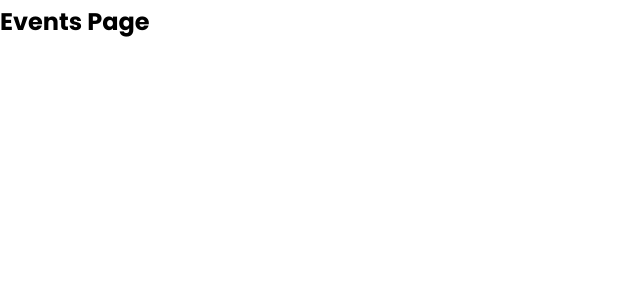
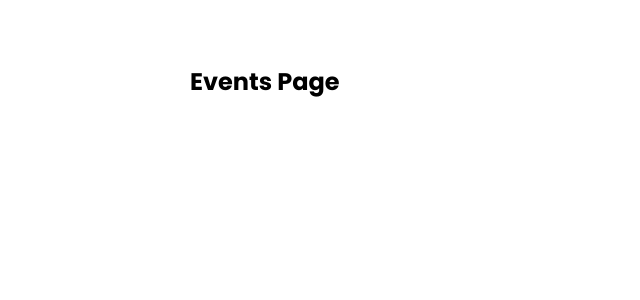
Before and after one commit to stepsen89/nextjs-music-events-app, a Next.js app: page /events in a window 1280 px wide. Shown: the top 300 px of the page, without its empty margins (0-640 px from the left). Built offline with nearby package versions, Linux system fonts and the light colour scheme.

Commit message:
Updated about, details and event page to use Layout

```diff
--- a/pages/events/index.js
+++ b/pages/events/index.js
@@ -1,7 +1,9 @@
+import Layout from "../../components/Layout";
+
 export default function EventsPage() {
   return (
-    <div>
+    <Layout>
       <h2> Events Page </h2>
-    </div>
+    </Layout>
   );
 }
```
Also changed, not shown: pages/about.js (+9 -0 lines), pages/events/[slug].js (+7 -5 lines).
